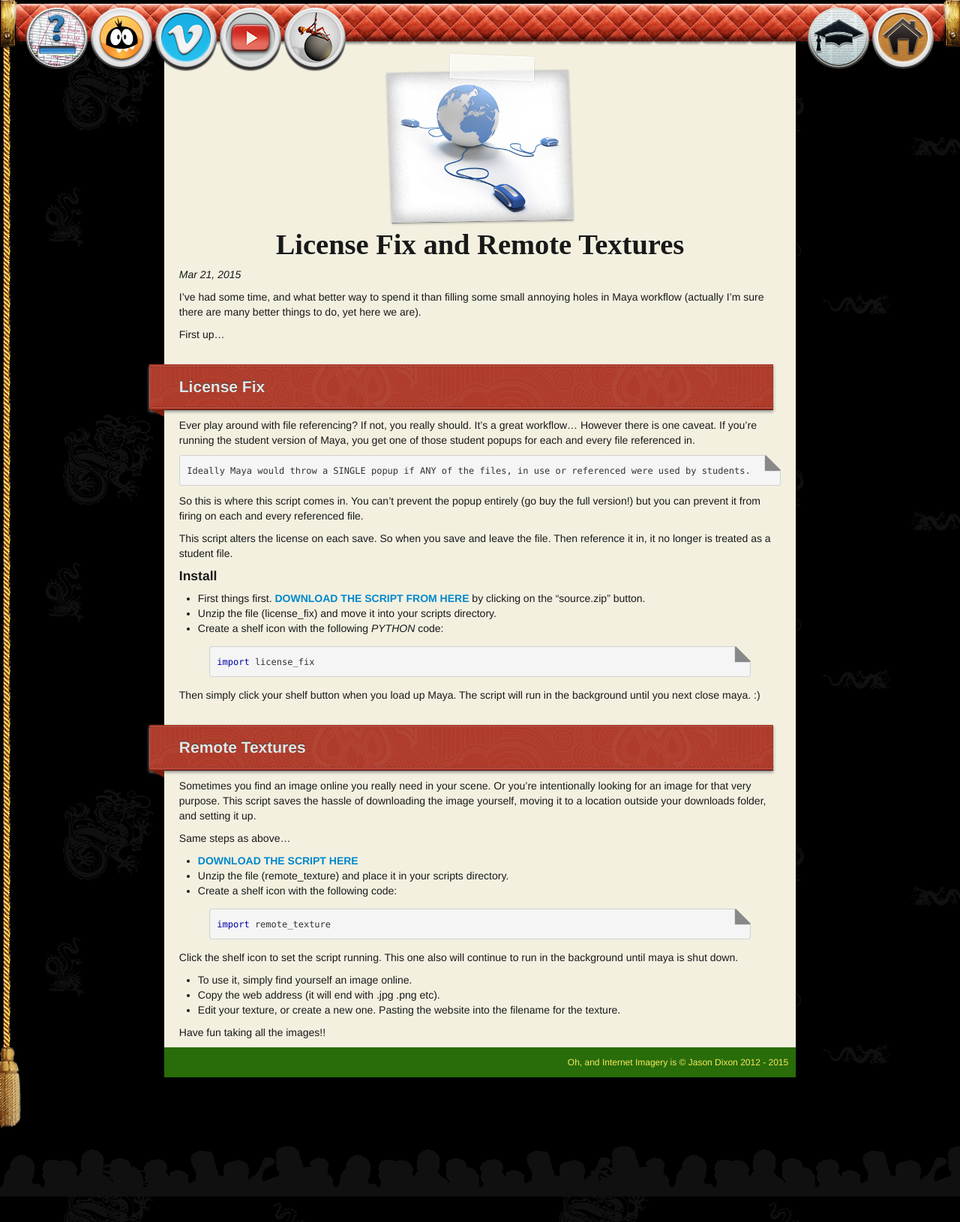
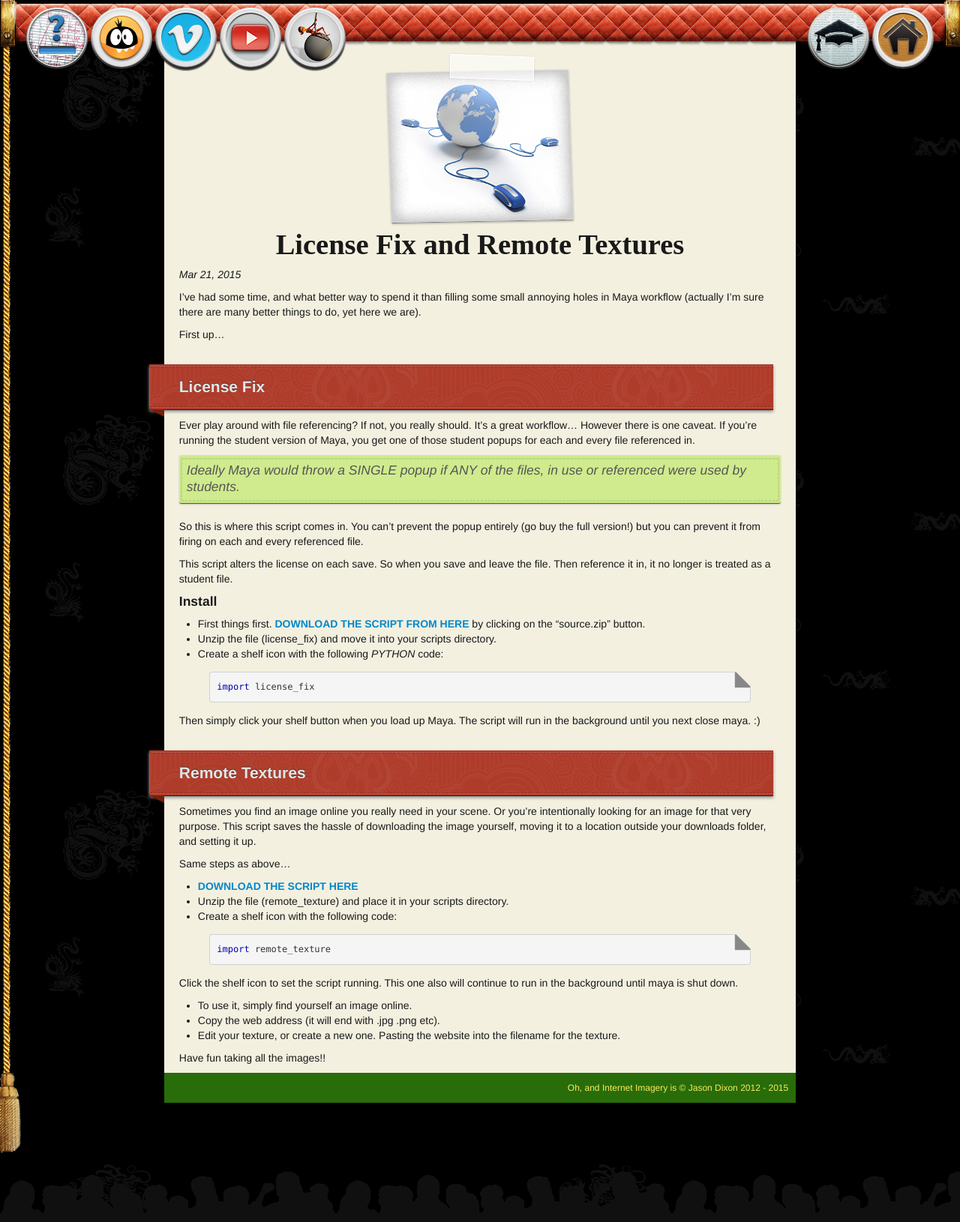
Before and after one commit to internetimagery/internetimagery.github.io, a Jekyll site: the page built from news/_posts/2015-03-21-license-fix-and-remote-textures.md, in a window 1280 px wide. Shown: the whole page at 75% size. Built offline with Jekyll 4.4.1, drawn with Linux system fonts in a browser that asks for light colours; some web fonts are replaced.

Commit message:
added blcokquote

```diff
--- a/news/_posts/2015-03-21-license-fix-and-remote-textures.md
+++ b/news/_posts/2015-03-21-license-fix-and-remote-textures.md
@@ -12,7 +12,7 @@ First up...
 
 Ever play around with file referencing? If not, you really should. It's a great workflow... However there is one caveat. If you're running the student version of Maya, you get one of those student popups for each and every file referenced in.
 
-    Ideally Maya would throw a SINGLE popup if ANY of the files, in use or referenced were used by students.
+>Ideally Maya would throw a SINGLE popup if ANY of the files, in use or referenced were used by students.
 
 So this is where this script comes in. You can't prevent the popup entirely (go buy the full version!) but you can prevent it from firing on each and every referenced file.
 
```
